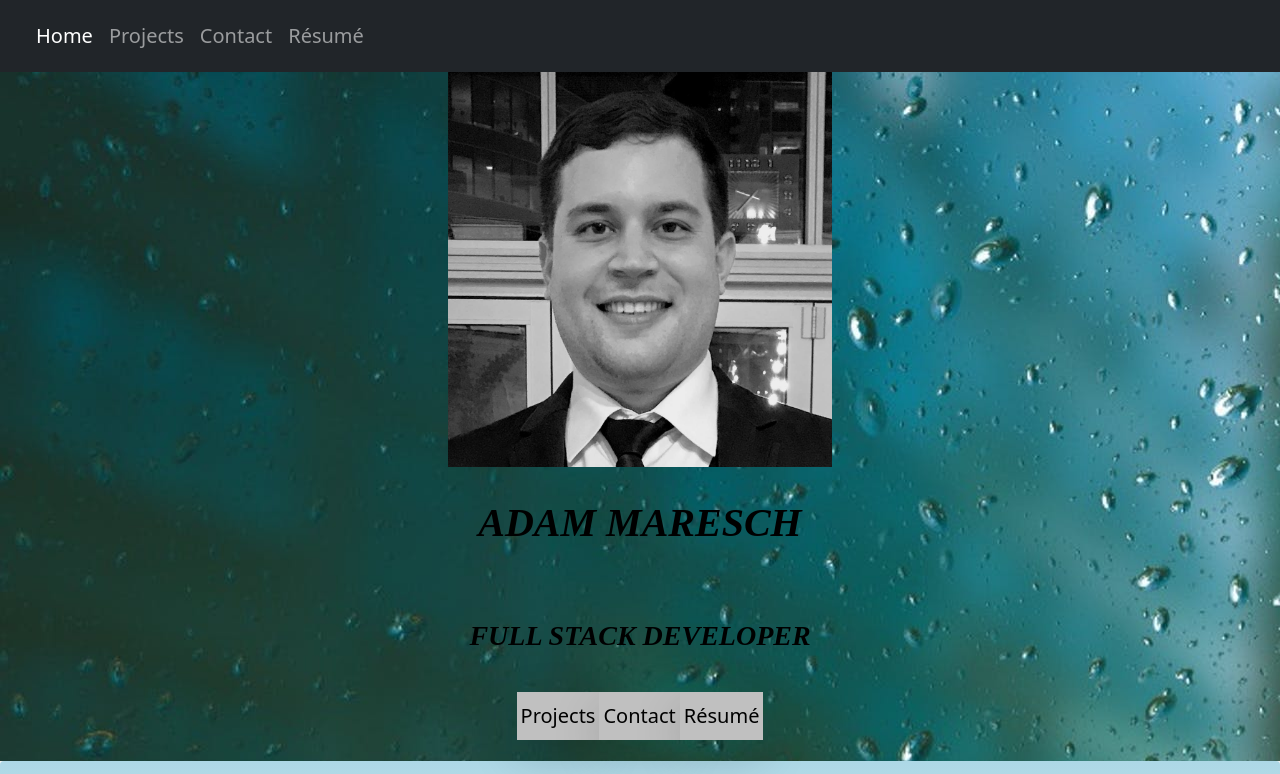
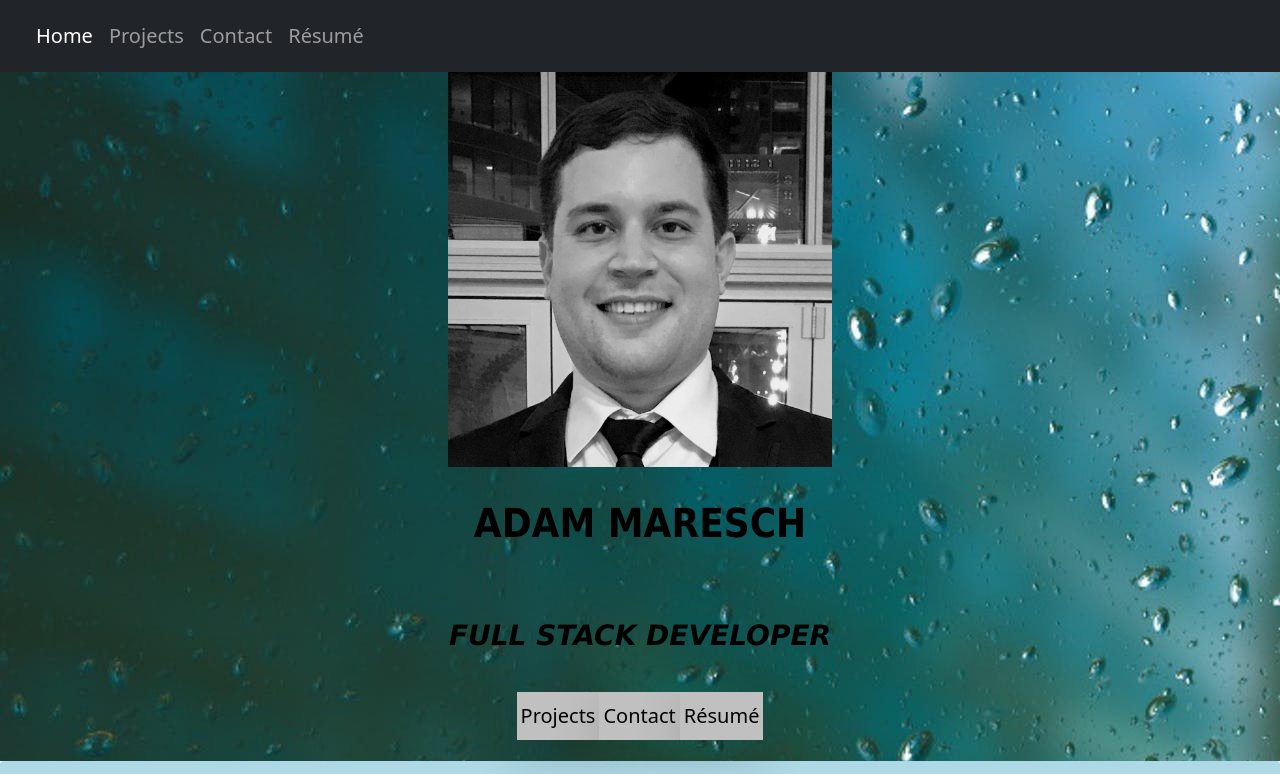
Before and after one commit to amaresch52/Portfolio, a plain HTML site: page index.html in a window 1280 px wide. Shown: the top 774 px of the page. Drawn offline with nearby package versions, Linux system fonts and the light colour scheme.

Commit message:
updated fonts, colors, and readme

```diff
--- a/assets/style.css
+++ b/assets/style.css
@@ -9,12 +9,17 @@ body {
   line-height: 2;
 }
 
-h1,
+h1 {
+  font-family: Tahoma, Verdana, serif;
+  font-style: normal;
+  font-weight: 900;
+  padding: 2rem;
+}
 h2,
 h3 {
-  font-family: "Playfair Display", serif;
+  font-family: Verdana, serif;
   font-style: oblique;
-  font-weight: 800;
+  font-weight: 900;
   padding: 2rem;
 }
 .background {
@@ -208,6 +213,6 @@ footer {
 }
 @media screen and (min-width: 992px) {
   body {
-    background-color: cornflowerblue;
+    background: linear-gradient(to bottom, whitesmoke, cornflowerblue);
   }
 }
```
Also changed, not shown: index.html (+4 -6 lines), 1 other file.
